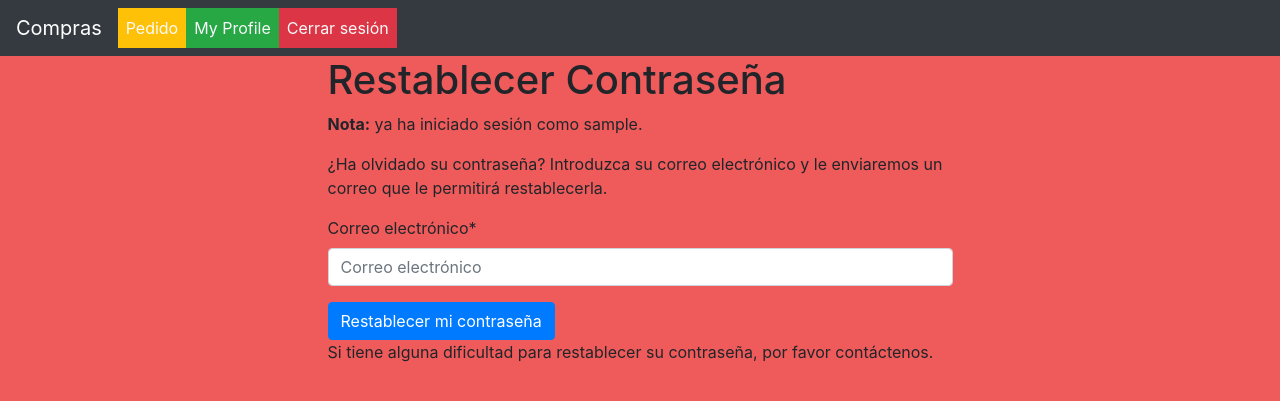
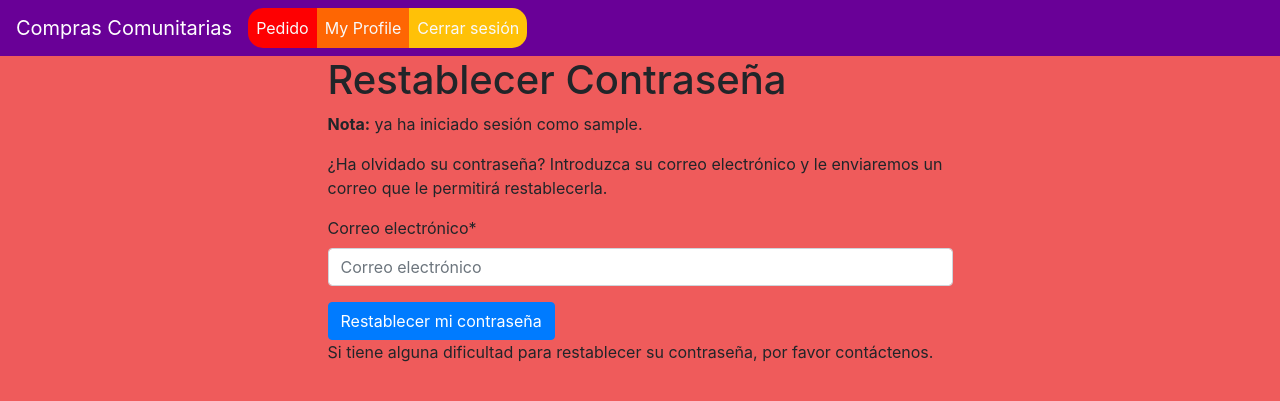
Before and after one commit to fiqus/compras-comunitarias, a Django app: page /accounts/password/reset/ in a window 1280 px wide. Shown: the top 401 px of the page. Run offline with Django 3.2, Linux system fonts and the light colour scheme; the visitor is signed in with stand-in values (Sample User, id 1); parts of the project's set-up code (start-up, migrations or seed data) failed here and were passed over; some libraries are stand-ins or nearby versions.

Commit message:
paleta de colores

```diff
--- a/compras/static/css/project.css
+++ b/compras/static/css/project.css
@@ -29,6 +29,47 @@ input[type=number] {
   background-image: url(https://www.argentina.gob.ar/sites/default/files/el_mercado_en_tu_barrio_landing_frutas_verduras_0.jpg);
 }
 
+.rojo {
+  background-color: #FE0002;
+
+}
+
+.naranja {
+  background-color: #FE6603;
+}
+
+.amarillo {
+  background-color: #FEFF04;
+}
+
+.verde {
+  background-color: #00CD02;
+}
+
+.celeste {
+  background-color: #2FCCFF;
+}
+
+.azul {
+  background-color: #0100CC;
+}
+
+.violeta {
+  background-color: #690097;
+}
+
+.rounded-corners-all {
+  border-radius: 15px;
+}
+
+.rounded-corners-left {
+  border-radius: 15px 0px 0px 15px;
+}
+
+.rounded-corners-right {
+  border-radius: 0px 15px 15px 0px;
+}
+
 .rounded-corners {
   border-radius: 0px 0px 15px 15px;
 }
--- a/compras/templates/base.html
+++ b/compras/templates/base.html
@@ -35,25 +35,25 @@
   <body style="background-color: #EF5B5B;">
 
     <div>
-      <nav class="navbar navbar-expand-md navbar-dark bg-dark ">
+      <nav class="navbar navbar-expand-md navbar-dark violeta">
         <button class="navbar-toggler navbar-toggler-right" type="button" data-toggle="collapse" data-target="#navbarSupportedContent" aria-controls="navbarSupportedContent" aria-expanded="false" aria-label="Toggle navigation">
           <span class="navbar-toggler-icon"></span>
         </button id="compras">
-        <a class="navbar-brand" id="compras"  href="{% url 'home' %}">Compras</a>
+        <a class="navbar-brand" id="compras"  href="{% url 'home' %}">Compras Comunitarias</a>
 
         <div class="collapse navbar-collapse" id="navbarSupportedContent">
           <ul class="navbar-nav mr-auto">
             <li class="nav-item" id="pedido" >
-              <a class="nav-link bg-warning text-light"data-value="pedido"  href="{% url 'orders:create' %}">Pedido</a>
+              <a class="nav-link rojo text-light rounded-corners-left" data-value="pedido"  href="{% url 'orders:create' %}">Pedido</a>
             </li>
             {% if request.user.is_authenticated %}
               <li class="nav-item"id="perfil" >
                 {# URL provided by django-allauth/account/urls.py #}
-                <a class="nav-link bg-success text-light" data-value="perfil" href="{% url 'users:detail' request.user.username  %}">{% trans "My Profile" %}</a>
+                <a class="nav-link naranja text-light" data-value="perfil" href="{% url 'users:detail' request.user.username  %}">{% trans "My Profile" %}</a>
               </li>
               <li class="nav-item" id="salir">
                 {# URL provided by django-allauth/account/urls.py #}
-                <a class="nav-link bg-danger text-light"data-value="salir"   href="{% url 'account_logout' %}">{% trans "Sign Out" %}</a>
+                <a class="nav-link bg-warning text-light rounded-corners-right"data-value="salir"   href="{% url 'account_logout' %}">{% trans "Sign Out" %}</a>
               </li>
             {% else %}
               <li class="nav-item">
```
